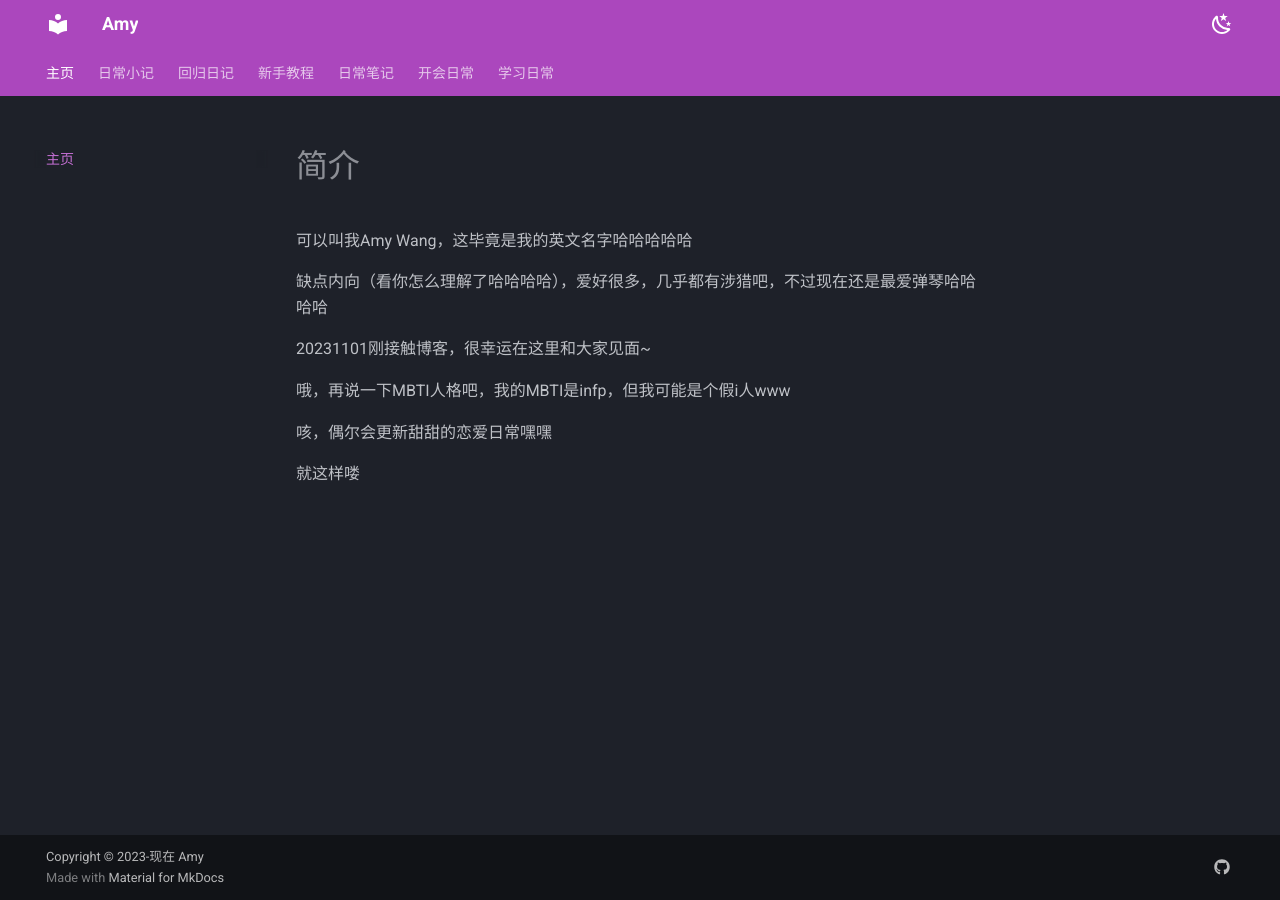
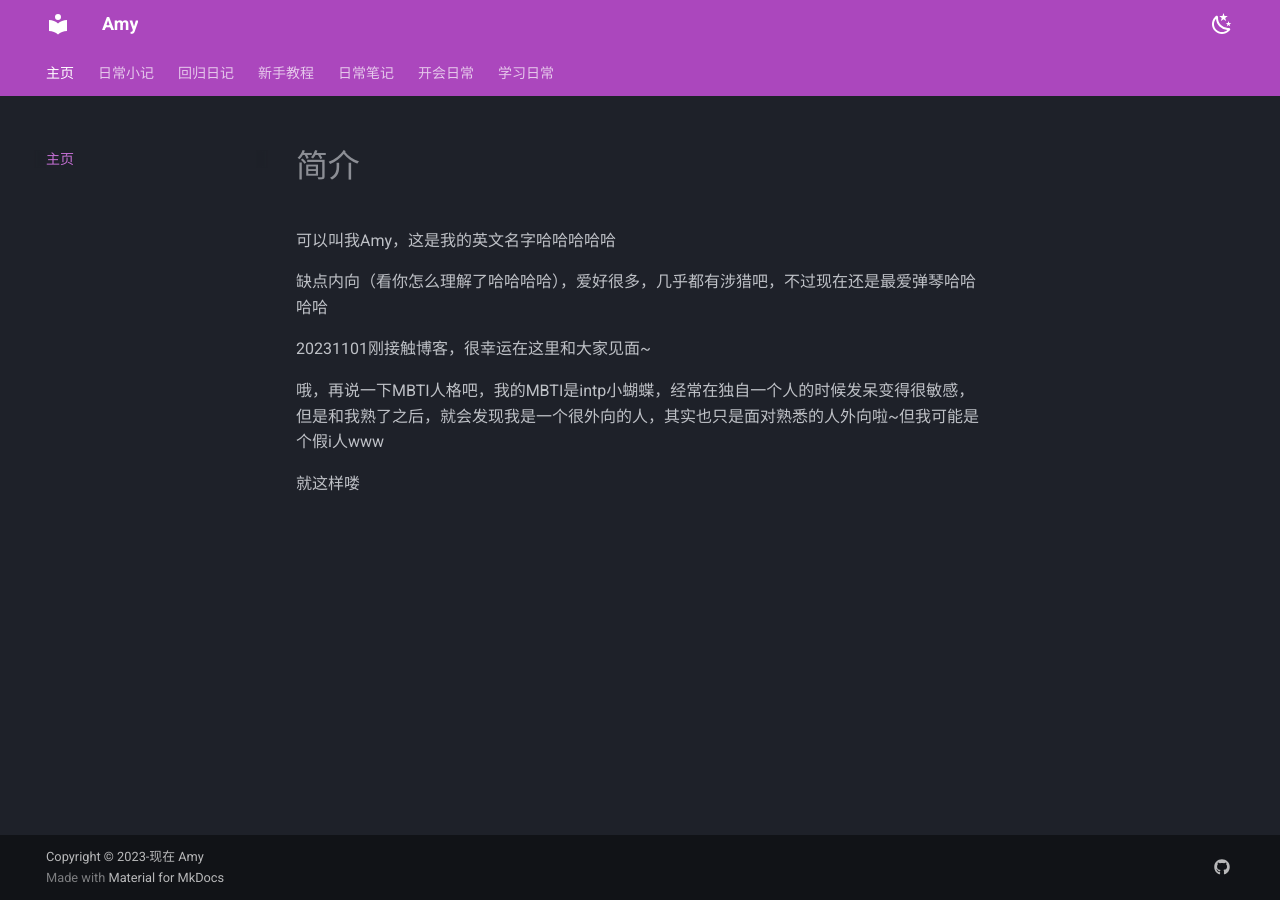
Before and after one commit to AmyWang5/Amyhhh-blog, an MkDocs documentation site: the page built from docs/index.md, in a window 1280 px wide. Built offline with MkDocs 1.6.1 and Material for MkDocs 9.7.7, drawn with Linux system fonts in a browser that asks for light colours.

Commit message:
2024-08-27_23:26:35 update

```diff
--- a/docs/index.md
+++ b/docs/index.md
@@ -1,13 +1,11 @@
 # 简介
 
-可以叫我Amy Wang，这毕竟是我的英文名字哈哈哈哈哈
+可以叫我Amy，这是我的英文名字哈哈哈哈哈
 
 缺点内向（看你怎么理解了哈哈哈哈），爱好很多，几乎都有涉猎吧，不过现在还是最爱弹琴哈哈哈哈
 
 20231101刚接触博客，很幸运在这里和大家见面~
 
-哦，再说一下MBTI人格吧，我的MBTI是infp，但我可能是个假i人www
-
-咳，偶尔会更新甜甜的恋爱日常嘿嘿
+哦，再说一下MBTI人格吧，我的MBTI是intp小蝴蝶，经常在独自一个人的时候发呆变得很敏感，但是和我熟了之后，就会发现我是一个很外向的人，其实也只是面对熟悉的人外向啦~但我可能是个假i人www
 
 就这样喽
```
Also changed, not shown: docs/AMY!/study.md (+71 -1 lines).
